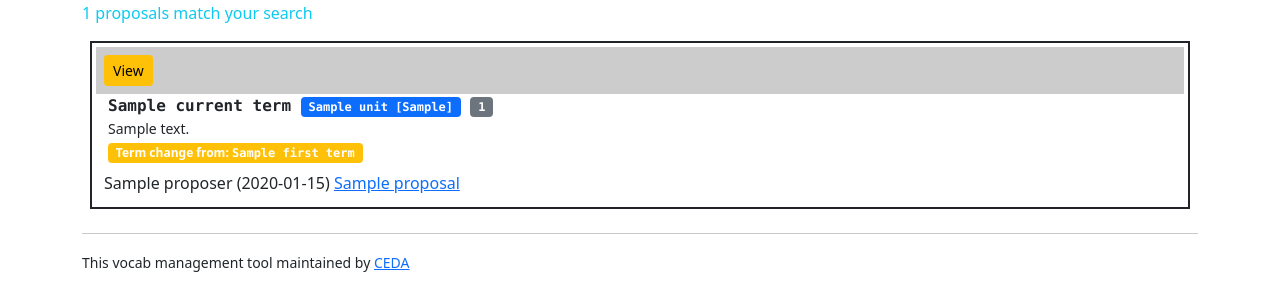
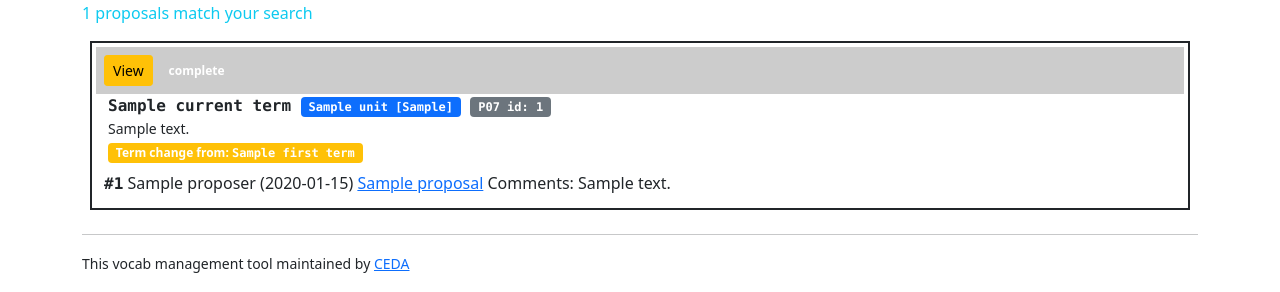
Before and after one commit to cedadev/cf-vocab-editor, a Django app: template vocab/templates/vocab/view_proposal_list.html in a window 1280 px wide. Shown: the part 508-800 px from the top of the page. Run offline with Django 3.2, Linux system fonts and the light colour scheme; the template is opened without the code that fills it: most values are stand-ins (such as "Sample title", 1, 10 or a date in 2020).

Commit message:
second review fixes

```diff
--- a/vocab/models.py
+++ b/vocab/models.py
@@ -442,8 +442,8 @@
             self.proposed_date = datetime.datetime.fromisoformat(issue_json['created_at'])
 
         if not self.comment:
-            labels = [label["name"] for label in issue_json["labels"]]
-            self.comment = "Labels from git hub issue: " + ", ".join(labels)
+            labels = [label["name"] for label in issue_json["labels"] if label["name"] != "standard name"]
+            self.comment = ", ".join(labels)
 
         print(self, self.proposer)
         self.save()
--- a/vocab/templates/vocab/base.html
+++ b/vocab/templates/vocab/base.html
@@ -62,7 +62,9 @@
           </li>
           {%if user.is_authenticated %}
           <li class="nav-item"><a class="nav-link" href="/admin/vocab/{{vocab.pk| default:1}}">{{vocab}} Versions</a></li>
+          {% if vocab  %}
           <li class="nav-item"><a class="nav-link" href="/vocabversion/{{vocab.latest_version.pk}}">Latest version: {{vocab.latest_version}}</a></li>
+          {% endif %}
           <li class="nav-item"><a class="nav-link" href="/admin/vocab/phrase">Edit Stock Phrases</a></li>
           {% endif %}
         </ul>
--- a/vocab/templates/vocab/view_proposal_list.html
+++ b/vocab/templates/vocab/view_proposal_list.html
@@ -137,6 +137,7 @@
   <a class="btn btn-danger btn-sm" href="/proposal/{{p.id}}/edit">Edit</a>
 {%endif%}
   <a class="btn btn-warning btn-sm" href="/proposal/{{p.id}}">View</a>
+  <span class="badge badge-secondary m-1">{{p.status}}</span>
 </div>
 
   {{p.current_term| term_div}}
@@ -144,8 +145,10 @@
   <div>  {{p| prop_change_type_badge}} </div>
 
   <div class="col-12 p-2">
+    {% if p.issue_number %}<span class="font-monospace fw-bolder">#{{p.issue_number}}</span>{% endif %}
      {{p.proposer|default:""}} {{p.proposed_date|date:'(Y-m-d)'}}
      <a href="{{p.mail_list_url}}">{{p.mail_list_title}}</a>
+     Comments: {{p.comment}}
   </div>
 </div>
 {%endfor%}
--- a/vocab/templatetags/term_filter.py
+++ b/vocab/templatetags/term_filter.py
@@ -17,7 +17,7 @@
     if term is None:
         return "No term"
     if term.externalid:
-        external_id = f' <span class="badge bg-secondary">{term.externalid}</span>'
+        external_id = f' <span class="badge bg-secondary">P07 id: {term.externalid}</span>'
     else:
         external_id = ""
 
--- a/vocab/views.py
+++ b/vocab/views.py
@@ -64,7 +64,7 @@
     if yearfilter:
         proposals = proposals.filter(proposed_date__year=int(yearfilter))
 
-    proposals = proposals.order_by('mail_list_url', 'mail_list_title', '-created')
+    proposals = proposals.order_by('-created', '-mail_list_url', 'mail_list_title')
 
 
     # filter by description
```
